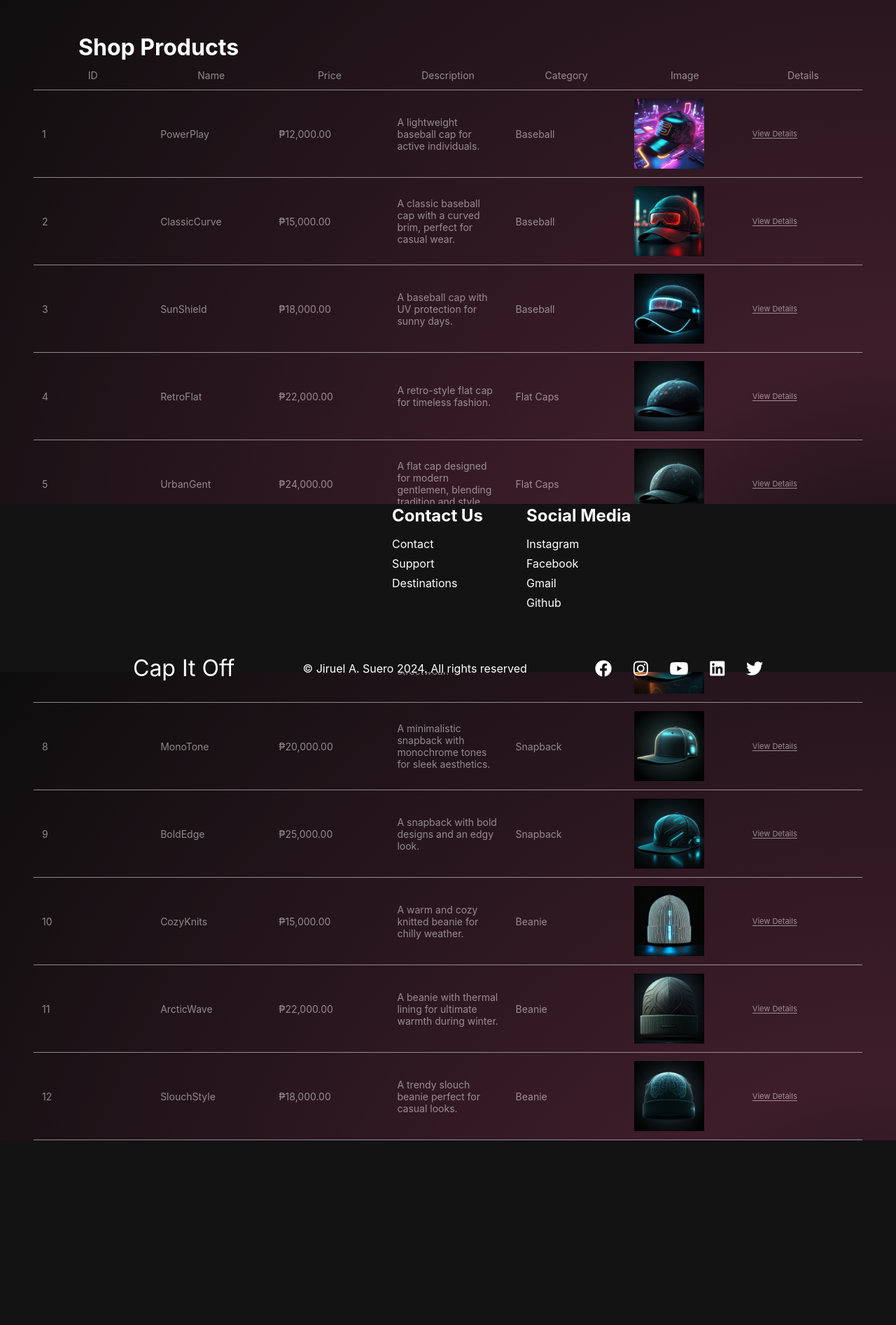
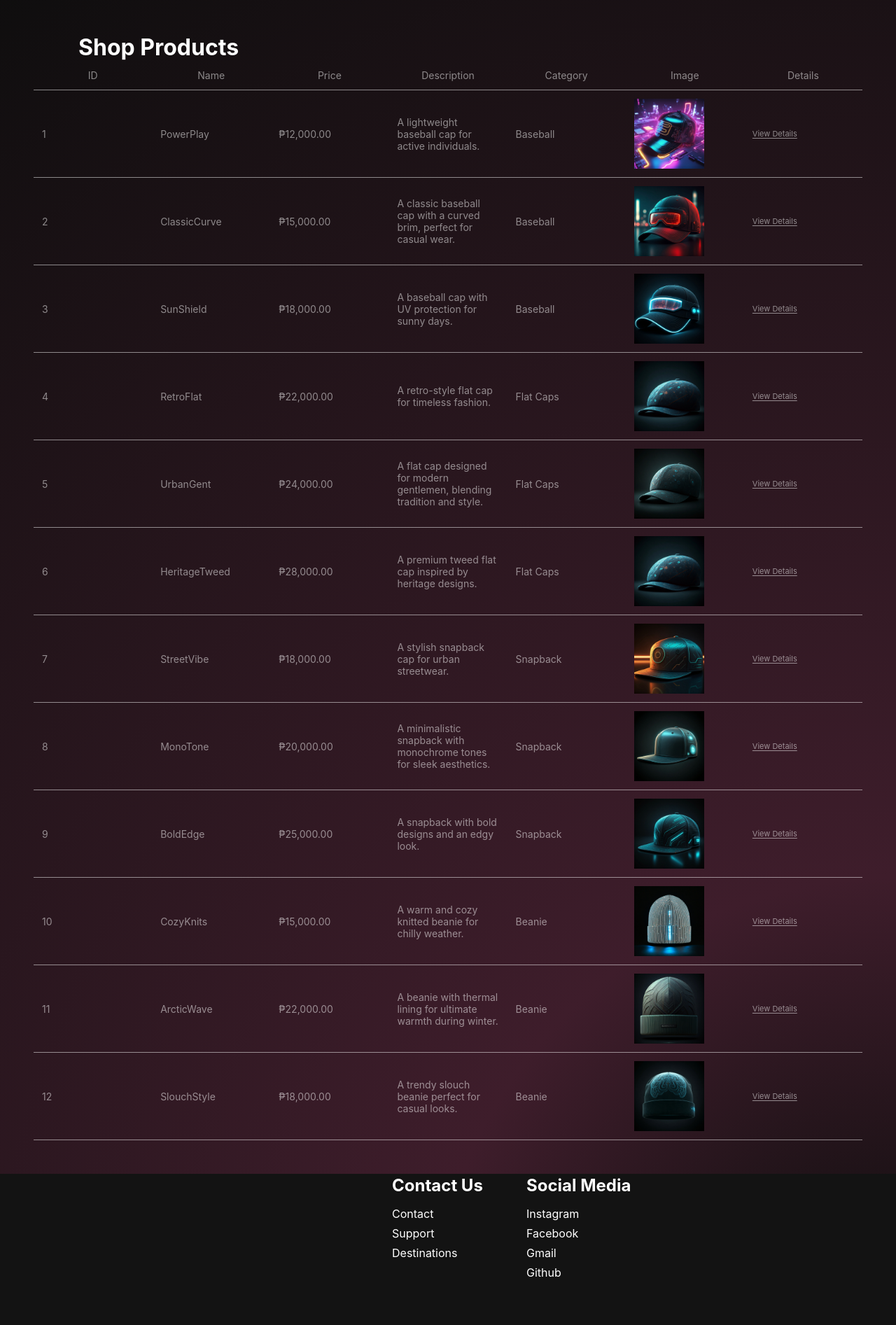
Before and after one commit to jiruelsuero/WebDevProj, a PHP site: page /shop.php in a window 1280 px wide. Shown: the part 80-1973 px from the top of the page at 70% size. Before the commit the page ends 1709 px from the top, so only its background shows below. Run offline with PHP 8.4, Linux system fonts and the light colour scheme; data comes from the database, SQL or seed files in the repository; some libraries are stand-ins or nearby versions.

Commit message:
fxxied nig

```diff
--- a/6/sui/assets/styles/shops.css
+++ b/6/sui/assets/styles/shops.css
@@ -20,7 +20,6 @@
 
 main {
     margin-top: 5rem;
-    flex: 1;
     min-height: calc(100vh - 5rem);
     display: flex;
     flex-direction: column;
```
